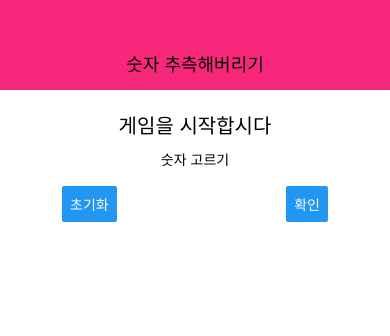
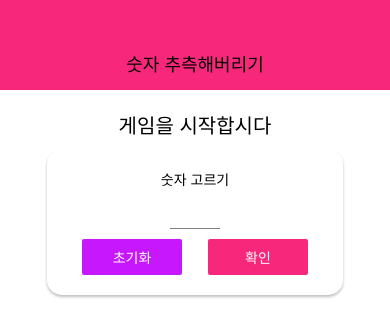
Before and after one commit to junghyeonsu/react-native-practical-guide, a React Native app in the folder rn-number-game/: screen / in a window 390 px wide. Shown: the top 336 px of the page. Built offline with nearby package versions, Linux system fonts and the light colour scheme.

Commit message:
1/3일 공부

```diff
--- a/rn-number-game/App.js
+++ b/rn-number-game/App.js
@@ -1,14 +1,28 @@
-import React from 'react';
+import React, { useState } from 'react';
 import { StyleSheet, Text, View } from 'react-native';
 
 import Header from './components/Header'
 import StartGameScreen from './screens/StartGameScreen'
+import GameScreen from './screens/GameScreen'
 
 export default function App() {
+
+  const [userNumber, setUserNumber] = useState();
+
+  const startGameHandler = (selectedNumber) => {
+    setUserNumber(selectedNumber);
+  }
+
+  let content = <StartGameScreen onStartGame={startGameHandler} />;
+
+  if (userNumber) {
+    content = <GameScreen userChoice={userNumber} />;
+  }
+
   return (
     <View style={styles.screen}>
       <Header title="숫자 추측해버리기" />
-      <StartGameScreen />
+      {content}
     </View>
   );
 }
--- /dev/null
+++ b/rn-number-game/components/Card.js
@@ -0,0 +1,23 @@
+import React from 'react'
+import { StyleSheet, Text, View } from 'react-native'
+
+const Card = props => {
+    return (
+        <View style={{...styles.card, ...props.style}}>{props.children}</View>
+    )
+}
+
+const styles = StyleSheet.create({
+    card : {
+        shadowColor : 'black',
+        shadowOffset : {width : 0, height : 2},
+        shadowRadius : 3,
+        shadowOpacity : 0.26,
+        backgroundColor : 'white',
+        elevation : 5, // 안드로이드를 위한 shadow
+        padding : 20,
+        borderRadius : 15
+    }
+})
+
+export default Card
--- a/rn-number-game/components/Header.js
+++ b/rn-number-game/components/Header.js
@@ -1,5 +1,7 @@
 import React from 'react'
 import { StyleSheet, Text, View } from 'react-native'
+
+import Colors from '../constants/colors'
 
 const Header = props => {
     return (
@@ -14,14 +16,13 @@ const styles = StyleSheet.create({
         width : "100%",
         height : 90,
         paddingTop : 36,
-        backgroundColor : '#f7287b',
+        backgroundColor : Colors.primary,
         alignItems : 'center',
         justifyContent : 'center'
     },
     headerTitle : {
         color : 'black',
         fontSize : 18,
-
     }
 })
 
--- /dev/null
+++ b/rn-number-game/components/Input.js
@@ -0,0 +1,17 @@
+import React from 'react'
+import { StyleSheet, TextInput } from 'react-native'
+
+const Input = prosp => {
+    return <TextInput {...prosp} style={{...styles.input, ...prosp.style}} />
+}
+
+const styles = StyleSheet.create({
+    input : {
+        height : 30,
+        borderBottomColor : 'grey',
+        borderBottomWidth: 1,
+        marginVertical : 10
+    }
+})
+
+export default Input
--- /dev/null
+++ b/rn-number-game/components/NumberContainer.js
@@ -0,0 +1,30 @@
+import React from 'react'
+import { StyleSheet, Text, View } from 'react-native'
+
+import Colors from '../constants/colors'
+
+const NumberContainer = props => {
+    return (
+        <View style={styles.summaryContainer}>
+            <Text style={styles.number}>{props.children}</Text>
+        </View>
+    )
+}
+
+const styles = StyleSheet.create({
+    summaryContainer: {
+        borderWidth: 2,
+        borderColor: Colors.accent,
+        padding: 10,
+        borderRadius: 15,
+        marginVertical: 10,
+        alignItems: 'center',
+        justifyContent: 'center',
+    },
+    number: {
+        color: Colors.accent,
+        fontSize: 22
+    }
+})
+
+export default NumberContainer
--- /dev/null
+++ b/rn-number-game/constants/colors.js
@@ -0,0 +1,4 @@
+export default {
+    primary : '#f7287b',
+    accent : '#c717fc'
+}
--- a/rn-number-game/package.json
+++ b/rn-number-game/package.json
@@ -8,7 +8,7 @@
     "eject": "expo eject"
   },
   "dependencies": {
-    "expo": "~40.0.0",
+    "expo": "^40.0.0",
     "expo-status-bar": "~1.0.3",
     "react": "16.13.1",
     "react-dom": "16.13.1",
--- /dev/null
+++ b/rn-number-game/screens/GameScreen.js
@@ -0,0 +1,50 @@
+import React, { useState } from 'react';
+import {View, Text, StyleSheet, Button} from 'react-native';
+
+import NumberContainer from '../components/NumberContainer'
+import Card from '../components/Card'
+
+const generateRandomBetween = (min, max, exclude) => {
+    min = Math.ceil(min);
+    max = Math.floor(max);
+    const rndNum = Math.floor(Math.random() * (max - min)) + min;
+    if (rndNum === exclude) {
+        return generateRandomBetween(min, max, exclude);
+    } else {
+        return rndNum;
+    }
+}
+
+const GameScreen = props => {
+    const [currentGuess, setCurrentGuess] = useState(
+        generateRandomBetween(1, 100, props.userChoice)
+    );
+
+    return (
+        <View style={styles.screen}>
+            <Text>상대방의 추측</Text>
+            <NumberContainer>{currentGuess}</NumberContainer>
+            <Card style={styles.buttonContainer}>
+                <Button title="LOWER" onPress={() => {}} />
+                <Button title="GREATER" onPress={() => {}} />
+            </Card>
+        </View>
+    )
+}
+
+const styles = StyleSheet.create({
+    screen : {
+        flex: 1,
+        padding: 10,
+        alignItems: 'center'
+    },
+    buttonContainer : {
+        flexDirection: 'row',
+        justifyContent: 'space-around',
+        marginTop: 20,
+        width: 300,
+        maxWidth: '80%'
+    }
+});
+
+export default GameScreen;
--- a/rn-number-game/screens/StartGameScreen.js
+++ b/rn-number-game/screens/StartGameScreen.js
@@ -1,19 +1,103 @@
-import React from 'react'
-import { StyleSheet, Text, View, TextInput, Button } from 'react-native'
+import React, { useState } from 'react'
+import {
+    StyleSheet,
+    Text,
+    View,
+    Button,
+    TouchableWithoutFeedback,
+    Keyboard,
+    Alert
+} from 'react-native'
+
+import Card from '../components/Card'
+import Input from '../components/Input'
+import NumberContainer from '../components/NumberContainer'
+import Colors from '../constants/colors'
 
 const StartGameScreen = (props) => {
+
+    const [enteredValue, setEnteredValue] = useState('');
+    const [confirmed, setConfirmed] = useState(false);
+    const [selectedNumber, setSelectedNumber] = useState();
+
+    const numberInputHandler = inputText => {
+        setEnteredValue(inputText.replace(/[^0-9]/g, ''));
+    };
+
+    const resetInputHandler = () => {
+        setEnteredValue('');
+        setConfirmed(false);
+    }
+
+    const confirmInputHandler = () => {
+        const chosenNumber = parseInt(enteredValue);
+        if ( isNaN(chosenNumber) || chosenNumber <= 0 || chosenNumber > 99) {
+            Alert.alert(
+                '이상한 숫자에요!',
+                '숫자는 1에서 99사이의 수 여야 합니다!',
+                [{text : '확인', style : 'destructive', onPress : resetInputHandler}])
+            return;
+        }
+
+        setConfirmed(true);
+        setSelectedNumber(chosenNumber);
+        setEnteredValue('');
+        Keyboard.dismiss();
+    }
+
+    let confirmedOutput;
+
+    if (confirmed) {
+        confirmedOutput = (
+        <Card style={styles.summaryContainer}>
+            <Text>선택한 번호는</Text>
+            <NumberContainer>{selectedNumber}</NumberContainer>
+            <Button
+                title="게임 시작"
+                onPress={() => props.onStartGame(selectedNumber)}
+            />
+        </Card>
+        )
+    }
+
     return (
+        <TouchableWithoutFeedback
+        onPress={() => {
+            Keyboard.dismiss();
+        }}>
             <View style={styles.screen}>
                 <Text style={styles.title}>게임을 시작합시다</Text>
-            <View style={styles.inputContainer}>
+                <Card style={styles.inputContainer}>
                     <Text>숫자 고르기</Text>
-                <TextInput />
+                    <Input
+                        style={styles.input}
+                        autoCapitalize='none'
+                        autoCorrect={false}
+                        keyboardType="number-pad"
+                        maxLength={2}
+                        blurOnSubmit
+                        onChangeText={numberInputHandler}
+                        value={enteredValue}
+                    />
                     <View style={styles.buttonContainer}>
-                    <Button title="초기화" onPress={() => {}} />
-                    <Button title="확인" onPress={() => {}} />
+                        <View style={styles.button}>
+                            <Button title="초기화"
+                                onPress={resetInputHandler}
+                                color={Colors.accent}
+                            />
+                        </View>
+                        <View style={styles.button}>
+                            <Button
+                                title="확인"
+                                onPress={confirmInputHandler}
+                                color={Colors.primary}
+                            />
                         </View>
                     </View>
+                </Card>
+                {confirmedOutput}
             </View>
+        </TouchableWithoutFeedback>
     )
 }
 
@@ -30,13 +114,24 @@ const styles = StyleSheet.create({
     inputContainer : {
         width : 300,
         maxWidth : '80%',
-        alignItems : 'center'
+        alignItems : 'center',
     },
     buttonContainer : {
         flexDirection : 'row',
         width : '100%',
         justifyContent : 'space-between' ,
         paddingHorizontal : 15
+    },
+    button : {
+        width : 100
+    },
+    input : {
+        width : 50,
+        textAlign : 'center'
+    },
+    summaryContainer : {
+        marginTop: 20,
+        alignItems: 'center'
     }
 })
 
```
Also changed, not shown: 1 other file (tests, documents, lock files or other folders). Lines whose indentation alone changed are shown as unchanged.
